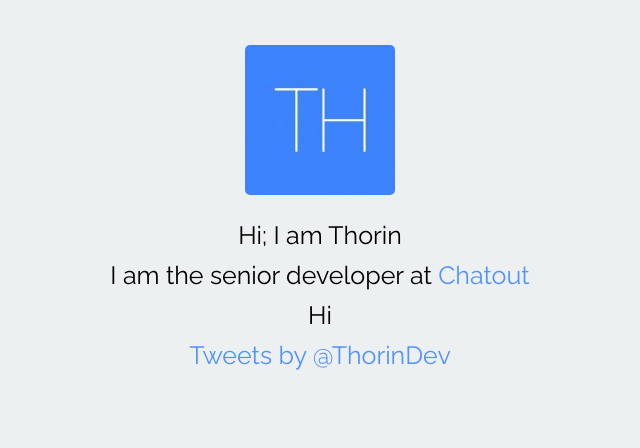
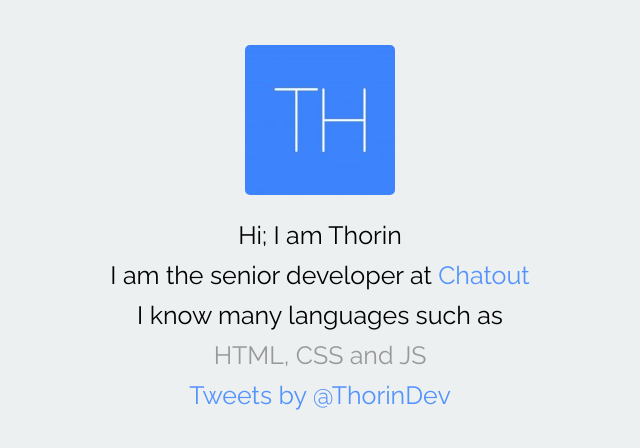
Before and after one commit to ThorinDev/thorindev.github.io, a plain HTML site: page index.html in a window 1280 px wide. Shown: the whole page, without its empty margins (320-960 px from the left). Drawn offline with Linux system fonts and the light colour scheme.

Commit message:
finished the website

```diff
--- a/index.html
+++ b/index.html
@@ -15,7 +15,7 @@
 		<div id="content">
 			<p>Hi; I am Thorin</p>
 			<p>I am the senior developer at <a href="https://chatout.github.io">Chatout</a></p>
-			<p class="tiny">Hi</p>
+			<p>I know many languages such as <p class="grey">HTML, CSS and JS</p></p>
 			<a class="twitter-timeline" href="https://twitter.com/ThorinDev" data-widget-id="634296089835896832">Tweets by @ThorinDev</a>
 <script>!function(d,s,id){var js,fjs=d.getElementsByTagName(s)[0],p=/^http:/.test(d.location)?'http':'https';if(!d.getElementById(id)){js=d.createElement(s);js.id=id;js.src=p+"://platform.twitter.com/widgets.js";fjs.parentNode.insertBefore(js,fjs);}}(document,"script","twitter-wjs");</script>
 		</div>
```
